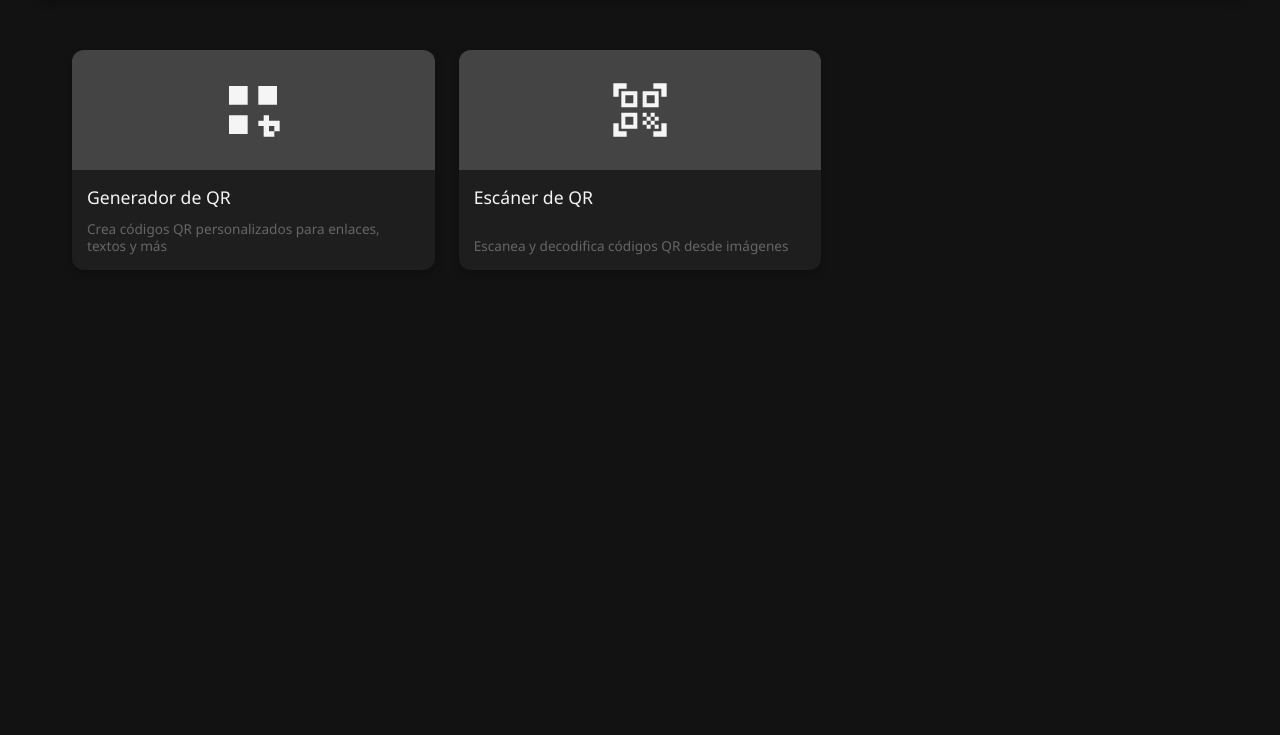
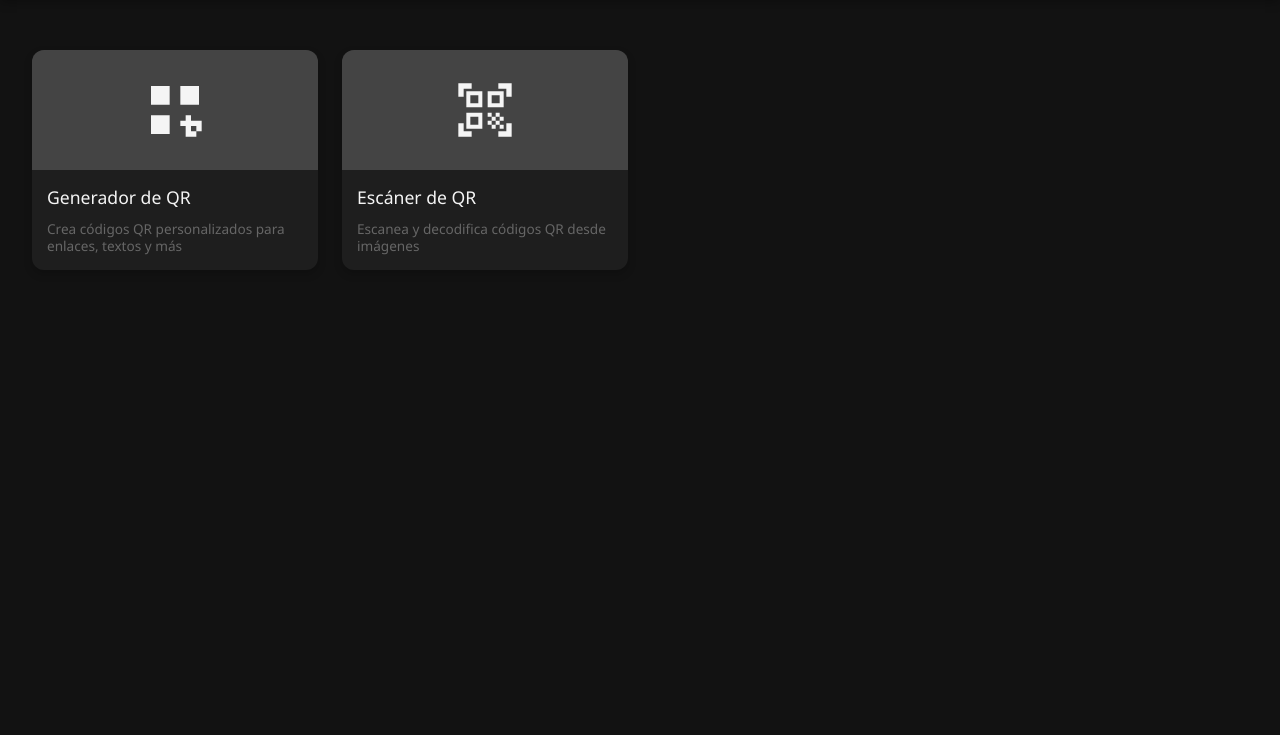
Before and after one commit to jhosscy/QuickToolsHub, a website: page src/index.html in a window 1280 px wide. Shown: the part 65-800 px from the top of the page. Drawn offline with Linux system fonts and the light colour scheme.

Commit message:
Remove max-width

```diff
--- a/src/index.html
+++ b/src/index.html
@@ -27,7 +27,6 @@
       background-color: var(--bg-color);
       color: var(--text-color);
       min-height: 100vh;
-      max-width: 1200px;
       margin: 0 auto;
     }
 
```
Also changed, not shown: src/qrgenerator.html (+0 -1 lines), src/qrscanner.html (+0 -1 lines).
